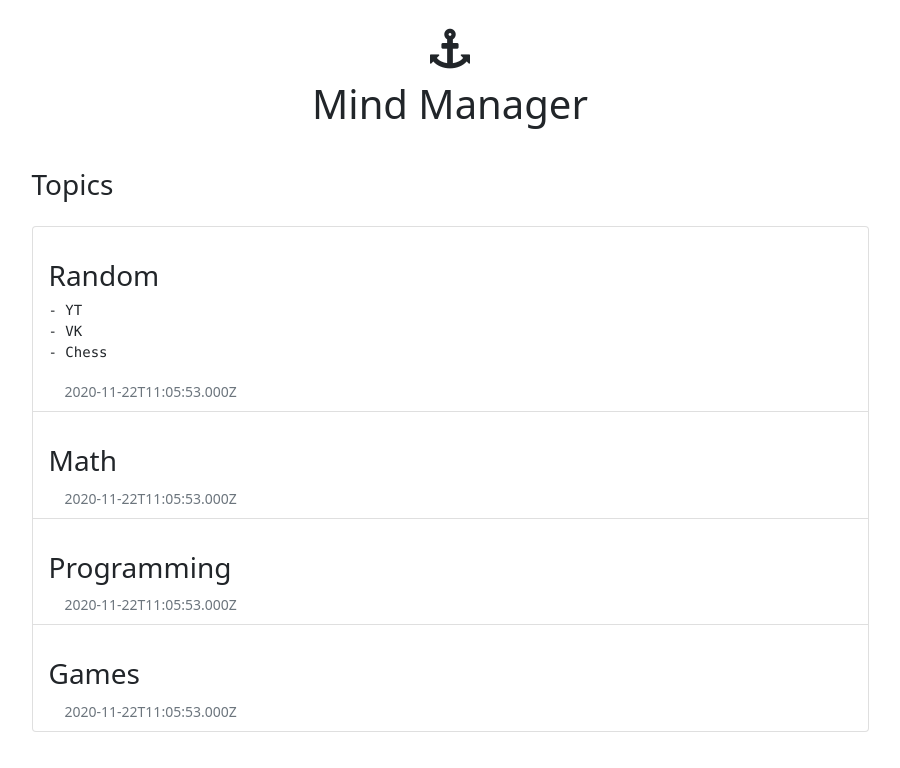
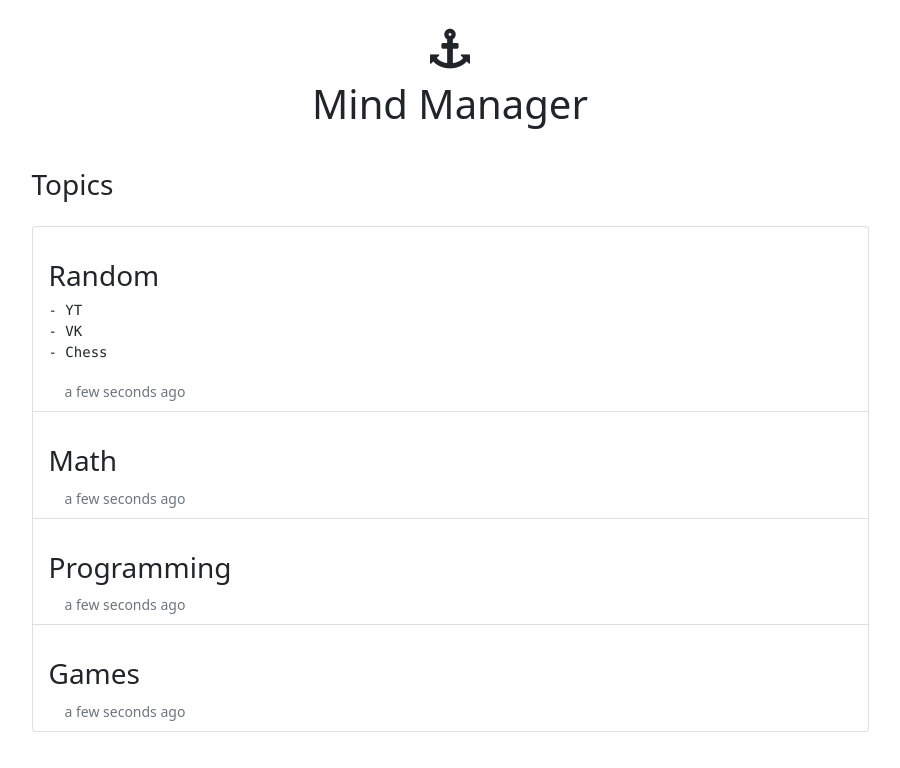
Before and after one commit to mlgmontage/mindmanagerapp, a React (Create React App) app in the folder frontend/: page / in a window 1280 px wide. Shown: the top 768 px of the page, without its empty margins (190-1090 px from the left). Built offline with nearby package versions, Linux system fonts and the light colour scheme.

Commit message:
add moment & date from now

```diff
--- a/frontend/package.json
+++ b/frontend/package.json
@@ -7,6 +7,7 @@
     "@testing-library/react": "^11.1.0",
     "@testing-library/user-event": "^12.1.10",
     "marked": "^1.2.5",
+    "moment": "^2.29.1",
     "react": "^17.0.1",
     "react-dom": "^17.0.1",
     "react-scripts": "4.0.0",
--- a/frontend/src/components/Topics.js
+++ b/frontend/src/components/Topics.js
@@ -1,5 +1,6 @@
 import topicsList from "../data/topics";
 import marked from "marked";
+import moment from "moment";
 
 function Topics() {
   return (
@@ -15,7 +16,9 @@ function Topics() {
                 }}
               ></div>
             </a>
-            <small className="text-right text-muted">{topic.date}</small>
+            <small className="text-right text-muted">
+              {moment(topic.date).fromNow()}
+            </small>
           </div>
         ))}
       </div>
```
Also changed, not shown: 1 other file (tests, documents, lock files or other folders).
